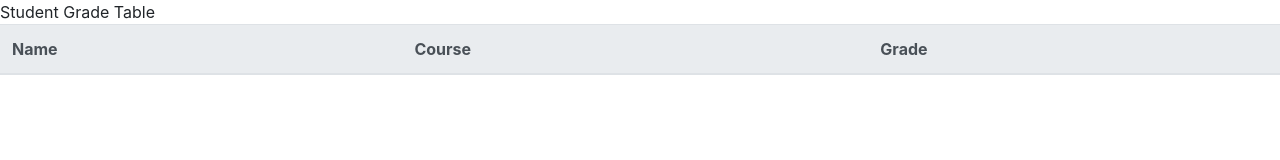
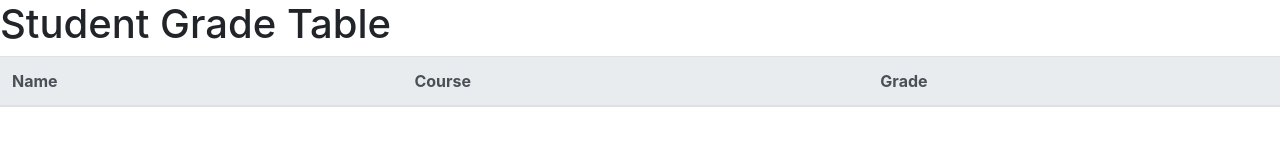
Before and after one commit to felix-chin/student-grade-table, a plain HTML site: page index.html in a window 1280 px wide. Drawn offline with nearby package versions, Linux system fonts and the light colour scheme; no server answers.

Commit message:
html updates

```diff
--- a/index.html
+++ b/index.html
@@ -7,7 +7,9 @@
   <link rel="stylesheet" href="https://cdnjs.cloudflare.com/ajax/libs/twitter-bootstrap/4.0.0/css/bootstrap.css">
 </head>
 <body>
-  <header>Student Grade Table</header>
+  <header>
+    <h1>Student Grade Table</h1>
+  </header>
   <table class="table table-striped table-hover">
     <thead class="thead-light">
       <tr>
```
